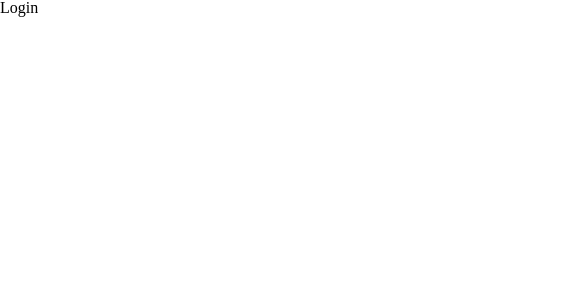
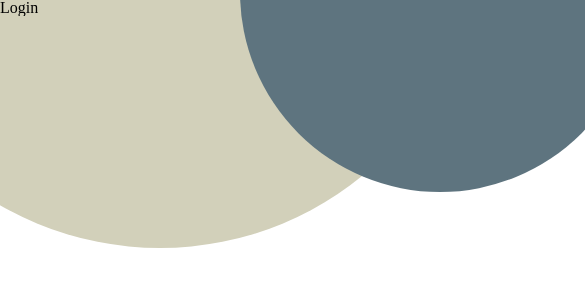
Before and after one commit to MatanB27/uChef, a Next.js app: page /login in a window 390 px wide. Shown: the top 300 px of the page, 585 px wide, since content can reach past the window. Built offline with nearby package versions, Linux system fonts and the light colour scheme.

Commit message:
add mobile background auth

```diff
--- /dev/null
+++ b/src/app/(auth)/layout.module.scss
@@ -0,0 +1,47 @@
+@import '../../styles/imports.scss';
+
+.layout {
+    display: flex;
+    flex-direction: column;
+    justify-content: center;
+    overflow-y: hidden;
+    .first-circle {
+        position: absolute;
+        height: 40rem;
+        width: 40rem;
+        background-color: $Bone;
+        border-radius: 100%;
+        transform: translate(-10rem, -5rem);
+        z-index: -2;
+    }
+
+    .second-circle {
+        position: absolute;
+        height: 25rem;
+        width: 25rem;
+        background-color: $PayneGray;
+        border-radius: 100%;
+        transform: translate(15rem, -1rem);
+        z-index: -1;
+    }
+
+
+}
+// .bottom-color {
+//     position: absolute;
+//     bottom: 0;
+//     left: 0;
+//     right: 0;
+//     width: 100%;
+//     background-color: $Bone;
+//     height: 3.5rem;
+//     border-top-left-radius: 1rem;
+//     border-top-right-radius: 1rem;
+// }
+@media(min-width: $tablet_size) {
+
+}
+
+@media(min-width: $desktop_size) {
+
+}
--- a/src/app/(auth)/layout.tsx
+++ b/src/app/(auth)/layout.tsx
@@ -1,5 +1,5 @@
 import { Metadata } from "next";
-
+import styles from './layout.module.scss';
 export const metadata: Metadata = {
   title: 'Login',
 }
@@ -14,6 +14,13 @@ export default function AuthLayout(props: AuthLayoutProps) {
   } = props
 
   return (
-    <div>{children}</div>
+    <div className={styles['layout']}>
+      <div className={styles['first-circle']}/>
+      <div className={styles['second-circle']}/>
+
+      {children}
+
+      <div className={styles['bottom-color']}/>
+    </div>
   )
 }
--- a/src/app/page.tsx
+++ b/src/app/page.tsx
@@ -4,7 +4,7 @@ import { LOGIN_ROUTE } from "./_lib/constants";
 export default function Home() {
     //TODO: remove the style when finish
     return (
-        <main style={{minHeight: '100vh'}}>
+        <main style={{overflow: 'hidden'}}>
             This is the Homepage
             <Link href={LOGIN_ROUTE}>Login here!</Link>
         </main>
--- a/src/app/style.css
+++ b/src/app/style.css
@@ -32,6 +32,7 @@ footer, header, hgroup, menu, nav, section {
 }
 body {
     line-height: 1;
+    overflow: hidden;
 }
 ol, ul {
     list-style: none;
```
